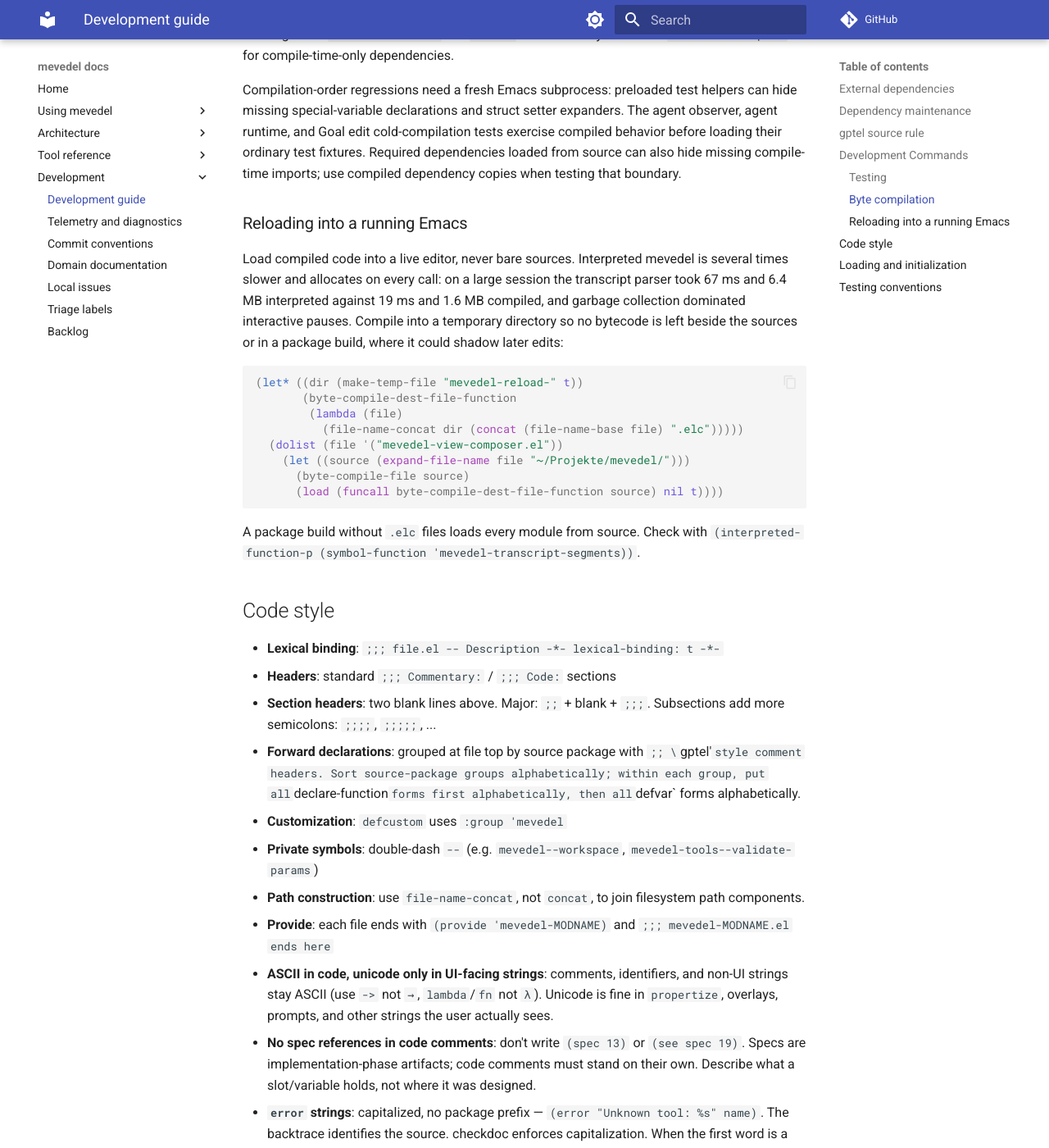
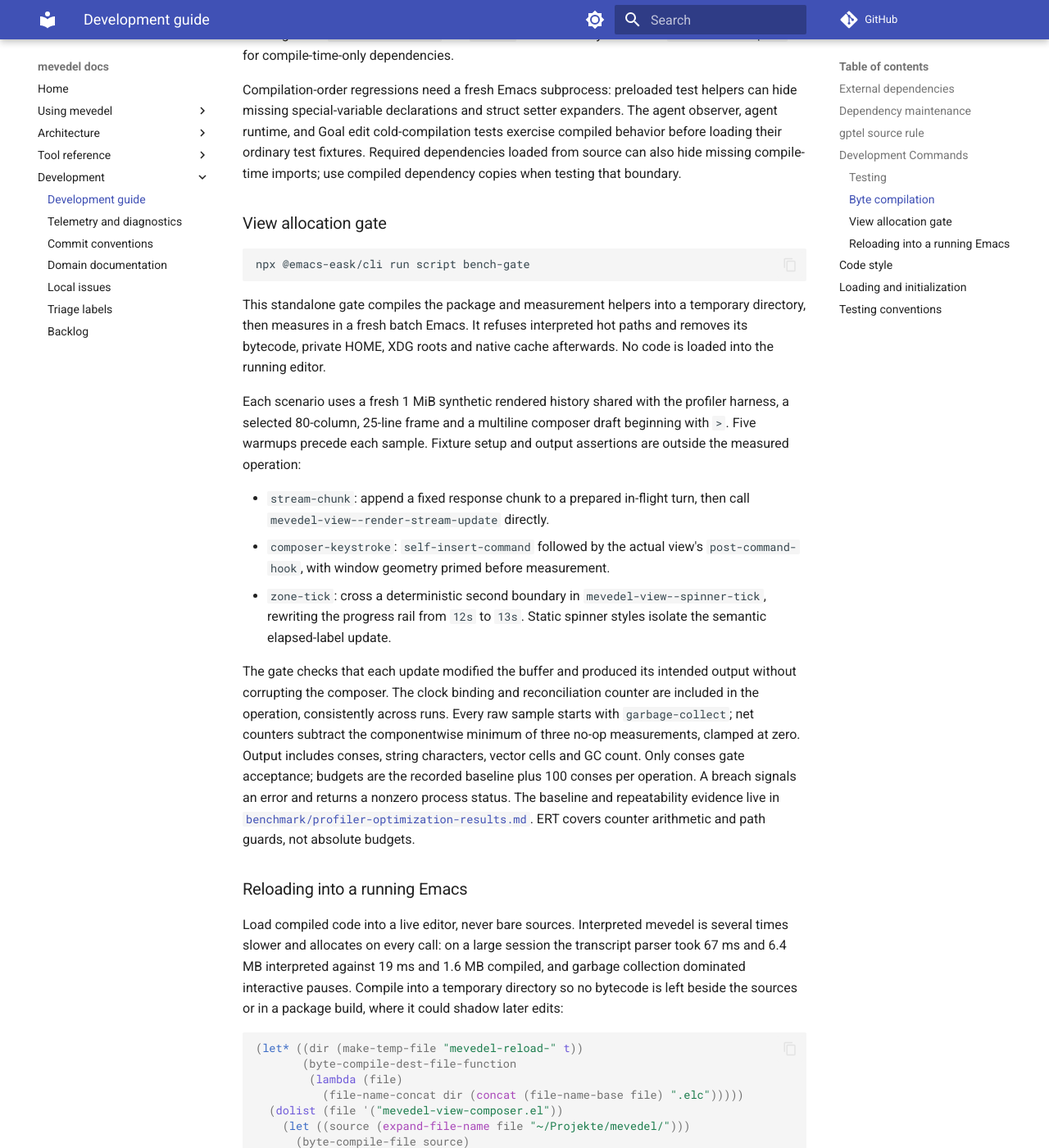
Before and after one commit to FrauH0lle/mevedel, an MkDocs documentation site: the page built from docs/development.md, in a window 1280 px wide and 1400 px high, scrolled down 4167 px. Shown: the whole window at 82% size. Built offline with MkDocs 1.6.1 and Material for MkDocs 9.7.7, drawn with Linux system fonts in a browser that asks for light colours; comment, search, counter and statistics services are not loaded.

Commit message:
test(view): Add calibrated compiled allocation budgets
Bound hot-path cons allocation with deterministic fresh fixtures and refuse interpreted measurements. Three independent runs have zero cons variance.

* benchmark/mevedel-allocation-gate.el (mevedel-gate-measure, mevedel-allocation-gate-run): Calibrate counters and gate stream, composer and elapsed-zone updates.
* benchmark/mevedel-bench-runner.el: Compile into a temporary directory and run in a fresh isolated Emacs.
* benchmark/mevedel-view-fixtures.el, benchmark/mevedel-profiler-optimization.el: Share view and history fixtures.
* Eask (bench-gate), docs/development.md: Expose and document the standalone gate.
* benchmark/profiler-optimization-results.md: Record baselines and fixed margins.
* test/test-mevedel-allocation-gate.el: Cover arithmetic, diagnostics and skipped-path guards.

Validation: focused ERT 8/8; warning-free Eask compile; bench-gate passed three times at 864/50/1732 net conses. Full suite is running separately.

````diff
--- a/docs/development.md
+++ b/docs/development.md
@@ -204,6 +204,42 @@
 Required dependencies loaded from source can also hide missing compile-time
 imports; use compiled dependency copies when testing that boundary.
 
+### View allocation gate
+
+```bash
+npx @emacs-eask/cli run script bench-gate
+```
+
+This standalone gate compiles the package and measurement helpers into a
+temporary directory, then measures in a fresh batch Emacs. It refuses
+interpreted hot paths and removes its bytecode, private HOME, XDG roots and
+native cache afterwards. No code is loaded into the running editor.
+
+Each scenario uses a fresh 1 MiB synthetic rendered history shared with the
+profiler harness, a selected 80-column, 25-line frame and a multiline composer
+draft beginning with `>`. Five warmups precede each sample. Fixture setup and
+output assertions are outside the measured operation:
+
+- `stream-chunk`: append a fixed response chunk to a prepared in-flight turn,
+  then call `mevedel-view--render-stream-update` directly.
+- `composer-keystroke`: `self-insert-command` followed by the actual view's
+  `post-command-hook`, with window geometry primed before measurement.
+- `zone-tick`: cross a deterministic second boundary in
+  `mevedel-view--spinner-tick`, rewriting the progress rail from `12s` to `13s`.
+  Static spinner styles isolate the semantic elapsed-label update.
+
+The gate checks that each update modified the buffer and produced its intended
+output without corrupting the composer. The clock binding and reconciliation
+counter are included in the operation, consistently across runs. Every raw
+sample starts with `garbage-collect`; net counters subtract the componentwise
+minimum of three no-op measurements, clamped at zero. Output includes conses,
+string characters, vector cells and GC count. Only conses gate acceptance;
+budgets are the recorded baseline plus 100 conses per operation. A breach
+signals an error and returns a nonzero process status. The baseline and
+repeatability evidence live in
+[`benchmark/profiler-optimization-results.md`](../benchmark/profiler-optimization-results.md).
+ERT covers counter arithmetic and path guards, not absolute budgets.
+
 ### Reloading into a running Emacs
 
 Load compiled code into a live editor, never bare sources. Interpreted
````
Also changed, not shown: benchmark/profiler-optimization-results.md (+33 -0 lines), 6 other files.
